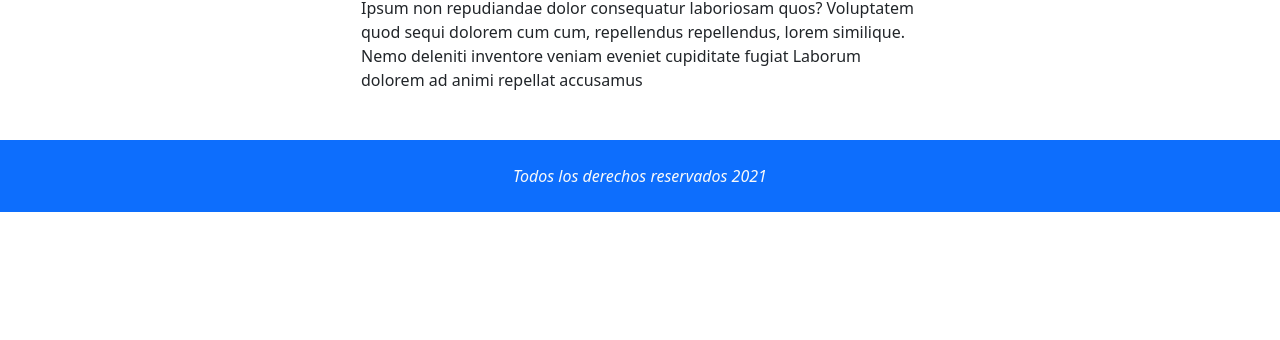
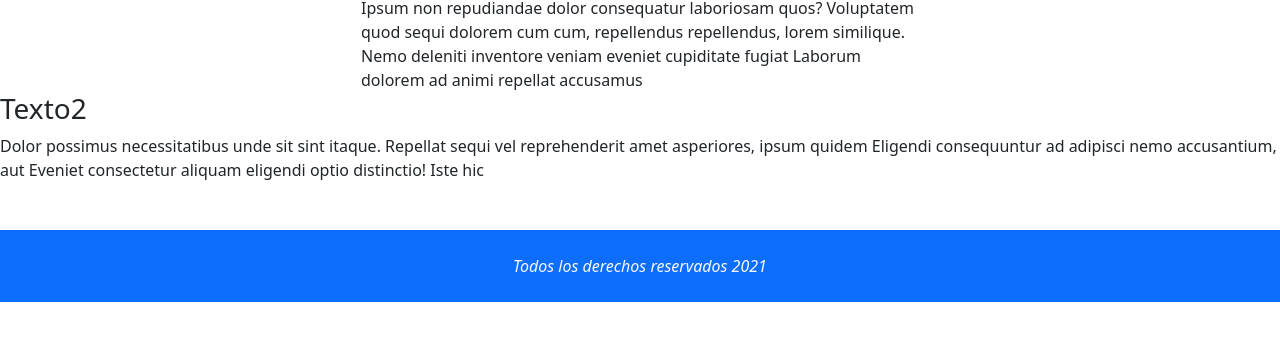
Before and after one commit to edcasar/practicaGit, a plain HTML site: page index.html in a window 1280 px wide. Shown: the part 162-502 px from the top of the page. Drawn offline with nearby package versions, Linux system fonts and the light colour scheme.

Commit message:
cambios desde el section

```diff
--- a/index.html
+++ b/index.html
@@ -31,6 +31,11 @@
 		<h2 class="my-3 text-center">Titulo </h2>
 		<p class="w-50 m-auto">Ipsum non repudiandae dolor consequatur laboriosam quos? Voluptatem quod sequi dolorem cum cum, repellendus repellendus, lorem similique. Nemo deleniti inventore veniam eveniet cupiditate fugiat Laborum dolorem ad animi repellat accusamus</p>
 	</section>
+	<section>
+		<h3>Texto2</h3>
+		<p>Dolor possimus necessitatibus unde sit sint itaque. Repellat sequi vel reprehenderit amet asperiores, ipsum quidem Eligendi consequuntur ad adipisci nemo accusantium, aut Eveniet consectetur aliquam eligendi optio distinctio! Iste hic	</p>
+
+	</section>
 	<footer class="w-100 d-flex justify-content-center mt-5 py-4 bg-primary text-light" ><i>Todos los derechos reservados 2021</i></footer>
 </body>
 </html>
```
